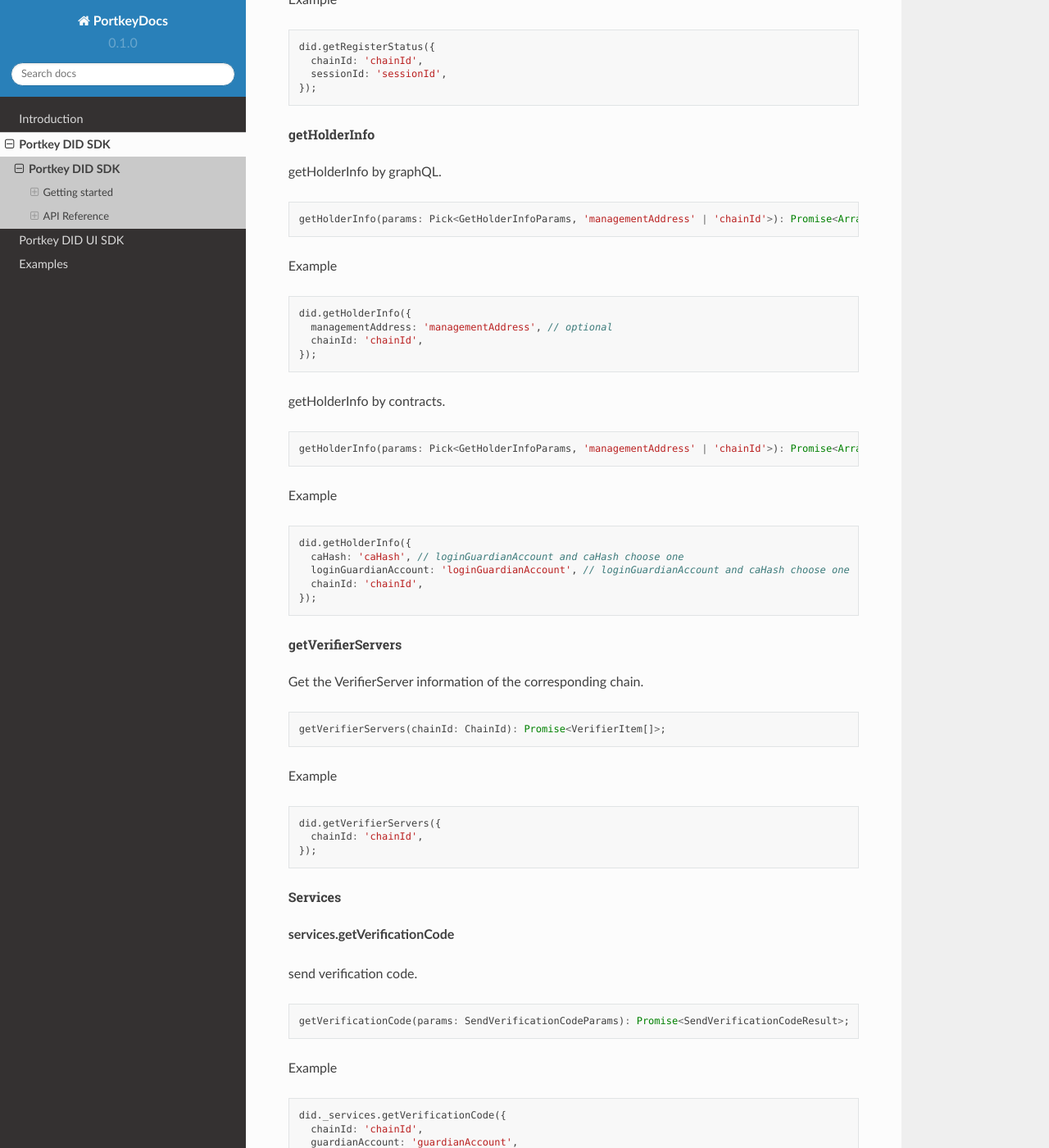
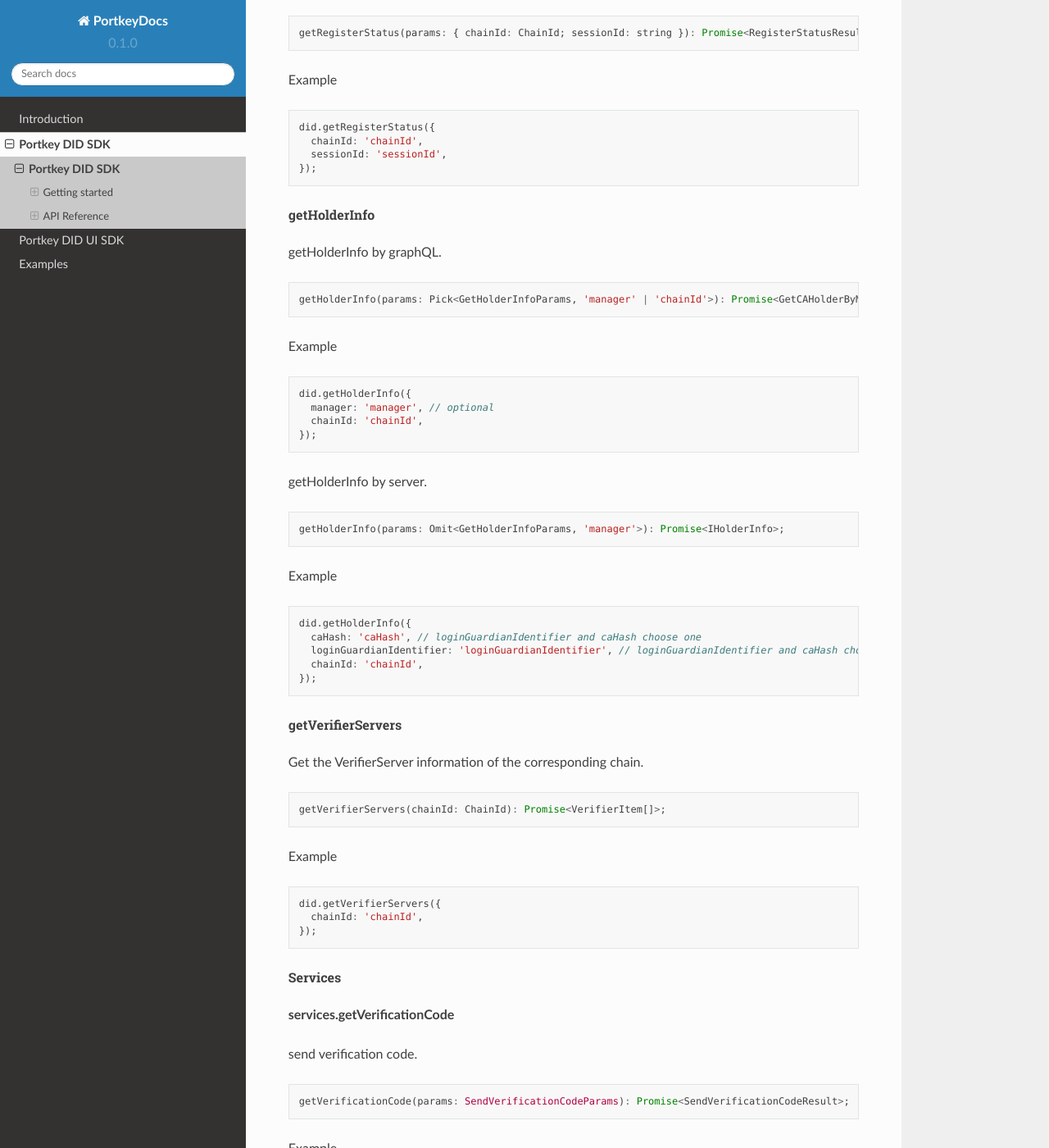
Before and after one commit to Portkey-Wallet/PortkeyDocs, a Sphinx documentation site: the page built from docs/source/PortkeyDIDSDK/PortkeyDIDSDK.md, in a window 1280 px wide and 1400 px high, scrolled down 3751 px. Shown: the whole window at 82% size. Built offline with Sphinx 7.4.7 and the Read the Docs theme 2.0.0, drawn with Linux system fonts in a browser that asks for light colours; some of the changed text lies outside the part shown.

Commit message:
Update PortkeyDIDSDK.md

````diff
--- a/docs/source/PortkeyDIDSDK/PortkeyDIDSDK.md
+++ b/docs/source/PortkeyDIDSDK/PortkeyDIDSDK.md
@@ -34,23 +34,23 @@
 
 ```javascript
 class Store implements IStorageSuite {
-    async getItem(key: string) {
-        return localStorage.getItem(key);
-    }
-    async setItem(key: string, value: string) {
-        return localStorage.setItem(key, value);
-    }
-    async removeItem(key: string) {
-    return   localStorage.removeItem(key);
-    }
+  async getItem(key: string) {
+    return localStorage.getItem(key);
+  }
+  async setItem(key: string, value: string) {
+    return localStorage.setItem(key, value);
+  }
+  async removeItem(key: string) {
+    return localStorage.removeItem(key);
+  }
 }
 did.setConfig({
-    requestDefaults: {
-        baseURL: 'your did server node',
-        timeout: 'timeout', // optional default 8000ms
-    },
-    graphQLUrl: 'your graphQL node',
-    storageMethod: new Store(),
+  requestDefaults: {
+    baseURL: 'your did server node',
+    timeout: 'timeout', // optional default 8000ms
+  },
+  graphQLUrl: 'your graphQL node',
+  storageMethod: new Store(),
 });
 ```
 
@@ -93,17 +94,17 @@
 ```javascript
 did.login('loginAccount', {
   chainId: 'chainId',
-  loginGuardianAccount: 'loginGuardianAccount',
+  loginGuardianIdentifier: 'loginGuardianIdentifier',
   guardiansApproved: [
     {
       type: 'Email',
-      value: 'value',
+      identifier: 'identifier',
       verifierId: 'verifierId',
       verificationDoc: 'verificationDoc',
       signature: 'signature',
     },
   ],
-  deviceString: 'deviceString',
+  extraData: 'extraData',
   context: {
     requestId: 'requestId',
     clientId: 'clientId',
@@ -115,15 +116,19 @@
 
 Logged in management to add management.
 
+```ts
+login(type: 'scan', params: ScanLoginParams): Promise<true>;
+```
+
+Example
+
 ```javascript
-login(type: 'scan', params: ScanLoginParams): Promise<true>;
-  Example
 did.login('scan',{
   chainId: 'chainId',
   caHash: 'caHash',
-  management: {
-    managementAddress: 'managementAddress',
-    deviceString: 'deviceString';
+  managerInfo: {
+    address: 'address',
+    extraData: 'extraData'
   };
 })
 ```
@@ -158,7 +163,7 @@
 ###### register
 
 ```javascript
-register(params: Omit<RegisterParams, 'managementAddress'>): Promise<RegisterResult>;
+register(params: Omit<RegisterParams, 'manager'>): Promise<RegisterResult>;
 ```
 
 Example
@@ -166,8 +171,8 @@
 ```javascript
 did.register({
   type: 'Email',
-  loginGuardianAccount: 'loginGuardianAccount',
-  deviceString: 'deviceString',
+  loginGuardianIdentifier: 'loginGuardianIdentifier',
+  extraData: 'extraData',
   chainId: 'chainId',
   verifierId: 'verifierId',
   verificationDoc: 'verificationDoc',
@@ -199,30 +204,30 @@
 getHolderInfo by graphQL.
 
 ```javascript
-getHolderInfo(params: Pick<GetHolderInfoParams, 'managementAddress' | 'chainId'>): Promise<Array<GetCAHolderByManagementResult>>;
+getHolderInfo(params: Pick<GetHolderInfoParams, 'manager' | 'chainId'>): Promise<GetCAHolderByManagerResult>;
 ```
 
 Example
 
 ```javascript
 did.getHolderInfo({
-  managementAddress: 'managementAddress', // optional
+  manager: 'manager', // optional
   chainId: 'chainId',
 });
 ```
 
-getHolderInfo by contracts.
+getHolderInfo by server.
 
 ```javascript
-getHolderInfo(params: Pick<GetHolderInfoParams, 'managementAddress' | 'chainId'>): Promise<Array<GetCAHolderByManagementResult>>;
+getHolderInfo(params: Omit<GetHolderInfoParams, 'manager'>): Promise<IHolderInfo>;
 ```
 
 Example
 
 ```javascript
 did.getHolderInfo({
-  caHash: 'caHash', // loginGuardianAccount and caHash choose one
-  loginGuardianAccount: 'loginGuardianAccount', // loginGuardianAccount and caHash choose one
+  caHash: 'caHash', // loginGuardianIdentifier and caHash choose one
+  loginGuardianIdentifier: 'loginGuardianIdentifier', // loginGuardianIdentifier and caHash choose one
   chainId: 'chainId',
 });
 ```
@@ -249,16 +254,16 @@
 
 send verification code.
 
-```javascript
+```ts
 getVerificationCode(params: SendVerificationCodeParams): Promise<SendVerificationCodeResult>;
 ```
 
 Example
 
 ```javascript
-did._services.getVerificationCode({
+did.services.getVerificationCode({
   chainId: 'chainId',
-  guardianAccount: 'guardianAccount',
+  guardianIdentifier: 'guardianIdentifier',
   type: 'Email',
   verifierId: 'verifierId',
 });
@@ -275,11 +280,14 @@
 Example
 
 ```javascript
-did._services.verifyVerificationCode({
+did.services.verifyVerificationCode({
   verifierSessionId: 'verifierSessionId',
   chainId: 'chainId',
-  guardianAccount: 'guardianAccount',
+  guardianIdentifier: 'guardianIdentifier',
   verifierId: 'verifierId',
   verificationCode: 'verificationCode',
 });
 ```
+[npm-image-version]: https://img.shields.io/npm/v/@portkey/did
+[npm-image-downloads]: https://img.shields.io/npm/dm/@portkey/did.svg
+[npm-url]: https://npmjs.org/package/@portkey/did
````
Also changed, not shown: other parts of docs/source/PortkeyDIDSDK/PortkeyDIDSDK.md (+8 -7 lines).
